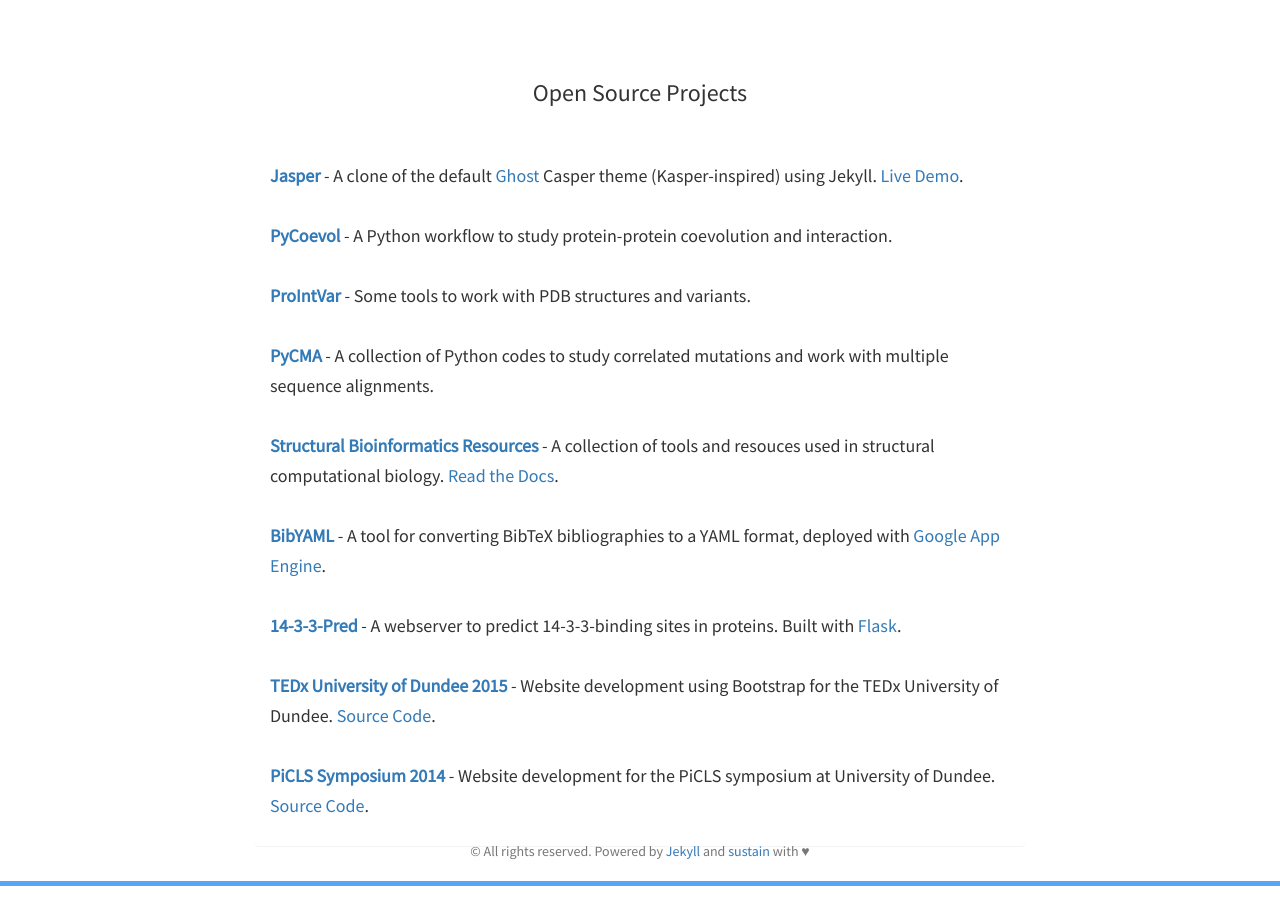
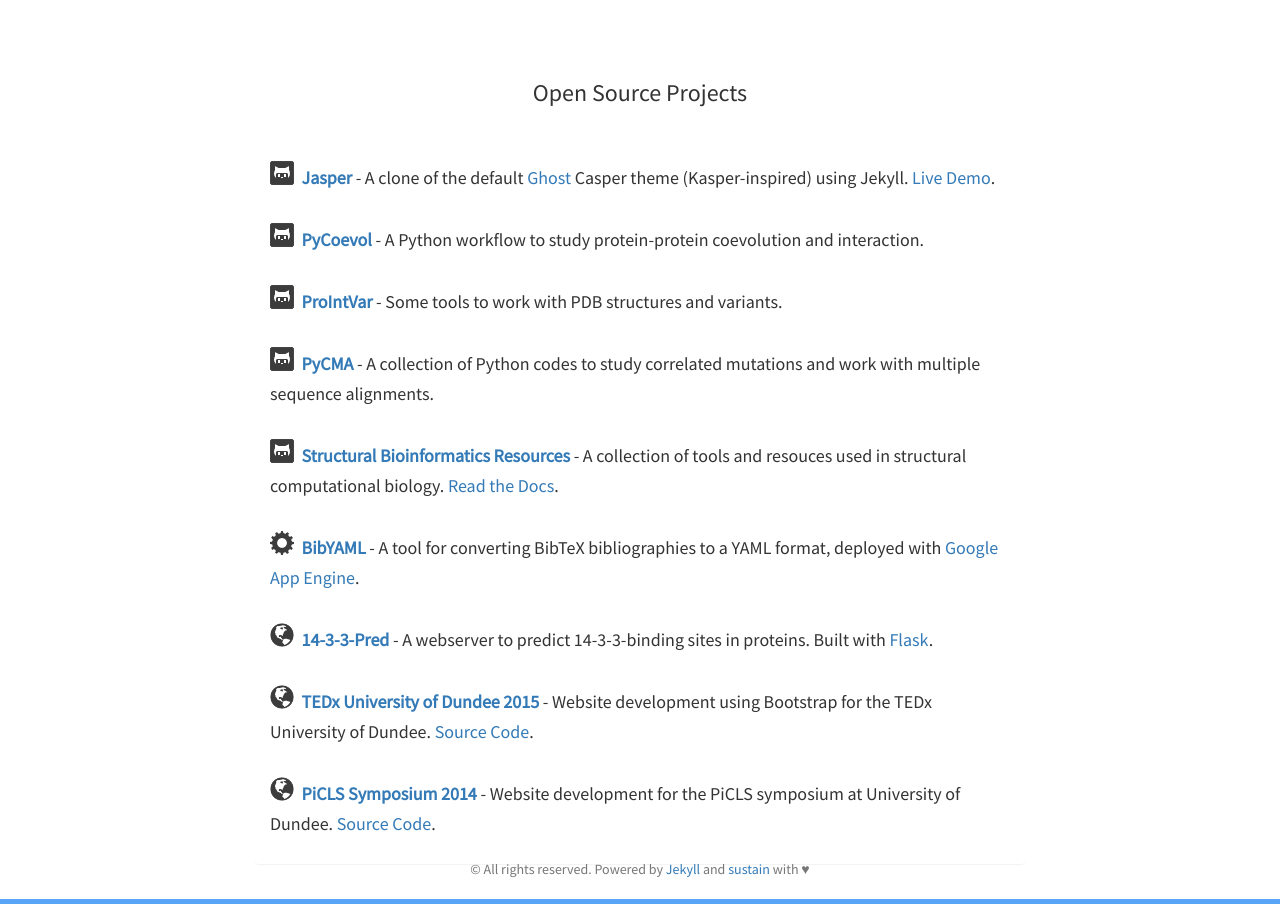
Before and after one commit to biomadeira/biomadeira.github.io, a Jekyll site: the page built from projects.html, in a window 1280 px wide. Shown: the part 106-1010 px from the top of the page. Built offline with Jekyll 4.4.1, drawn with Linux system fonts in a browser that asks for light colours; nearby versions of some CDN libraries; Markdown is read by kramdown in place of the engine named in the settings.

Commit message:
Fixed 2 bugs.

```diff
--- a/_config.yml
+++ b/_config.yml
@@ -13,6 +13,7 @@
 basurl: /
 title: Fábio Madeira
 author: Fábio Madeira
+description: Personal blog and resume
 email: fabiomadeira@me.com
 github: biomadeira
 twitter: biomadeira
--- a/_layouts/layout.html
+++ b/_layouts/layout.html
@@ -25,7 +25,7 @@
 	<!-- Custom styles for this template -->
     <link href="{{ site.baseurl }}static/css/main.css" rel="stylesheet">
 	<link href="http://fonts.googleapis.com/css?family=Source+Sans+Pro:200,400,200bold,400old" rel="stylesheet" type="text/css">
-	<link href="{{ site.baseurl }}static/static/css/bootstrap.icon-large.min.css" rel="stylesheet">
+	<link href="{{ site.baseurl }}static/css/bootstrap.icon-large.min.css" rel="stylesheet">
 
     <!-- Google Analytics -->
     {% include analytics.html %}
```
